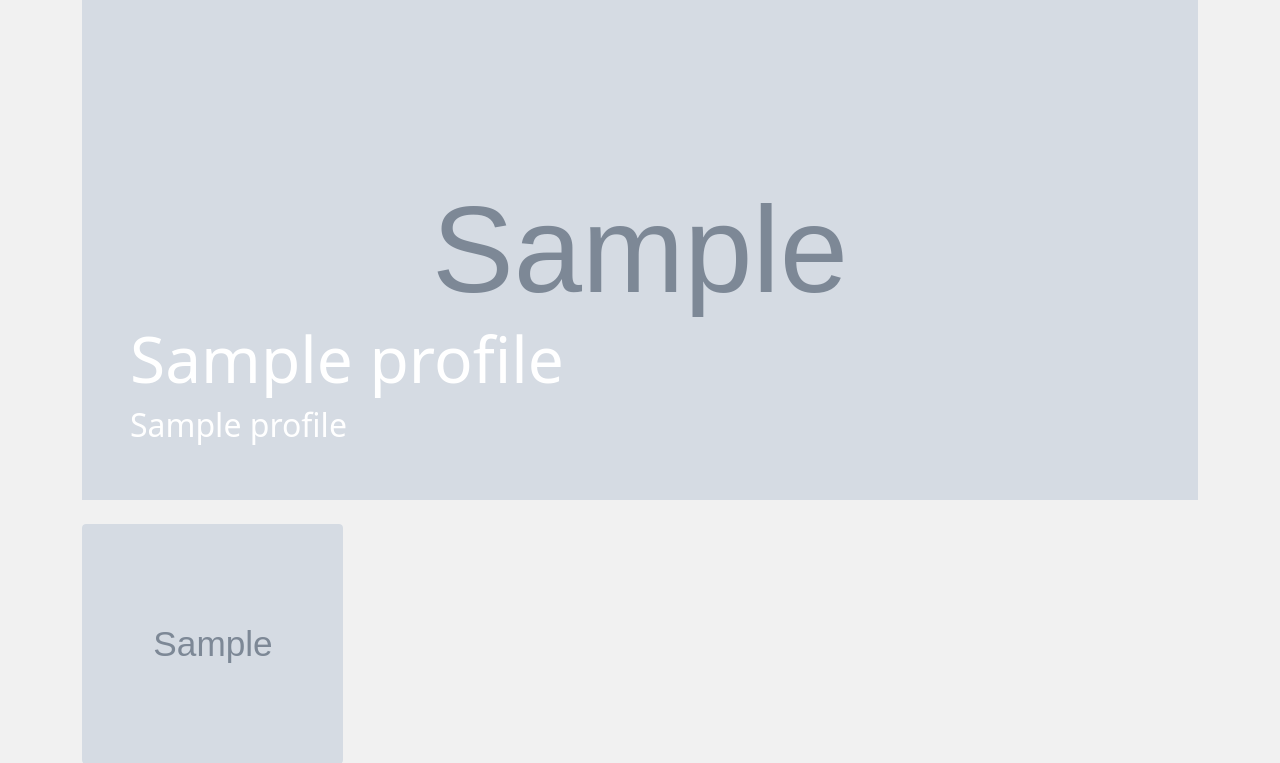
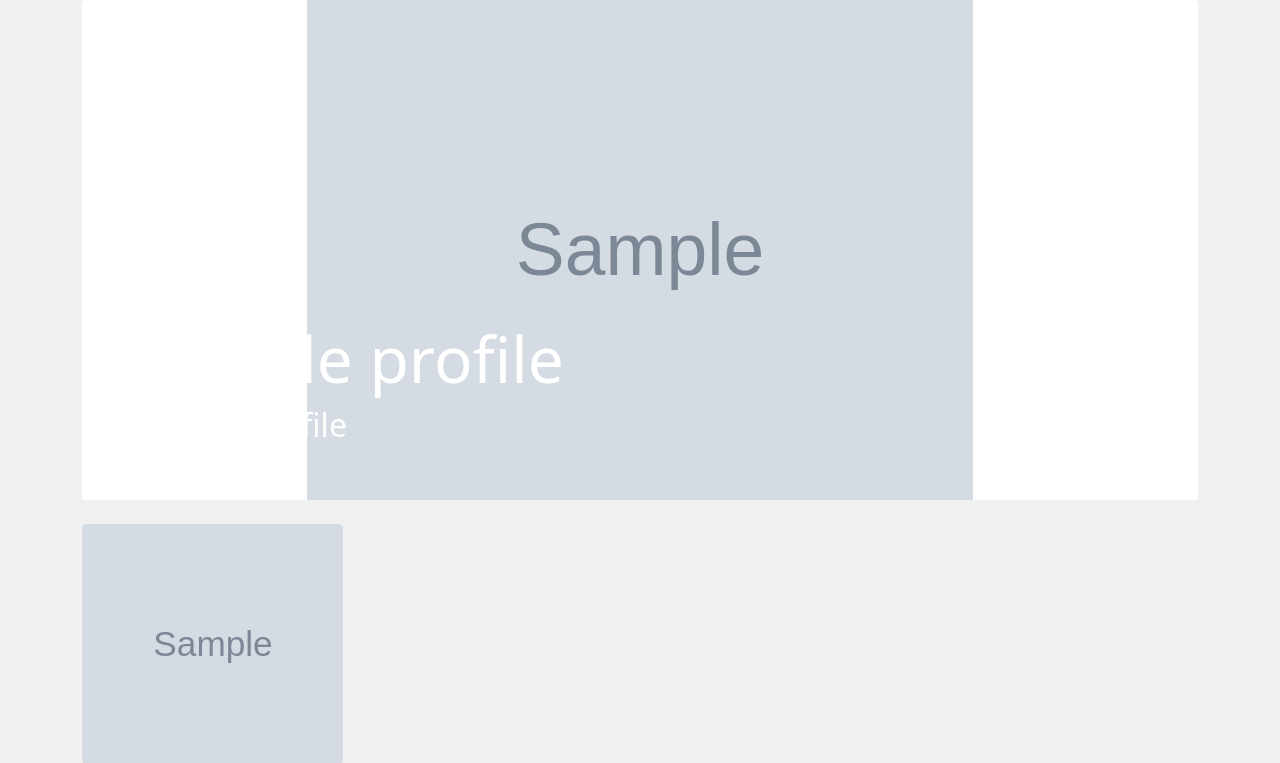
Before and after one commit to yamagit01/portfolio-app, a Django app: page / in a window 1280 px wide. Shown: the part 106-869 px from the top of the page. Run offline with Django 3.2, Linux system fonts and the light colour scheme; tables that the repository leaves empty hold one stand-in row (values such as "Sample post"); grey boxes marked "Sample" are stand-in pictures; parts of the project's set-up code (start-up, migrations or seed data) failed here and were passed over; some libraries are stand-ins or nearby versions.

Commit message:
topimageのcss変更

```diff
--- a/app/static/css/style.css
+++ b/app/static/css/style.css
@@ -44,7 +44,7 @@ main {
 }
 
 .top img {
-    object-fit: cover;
+    object-fit: contain;
     height: 500px;
 }
 
```
